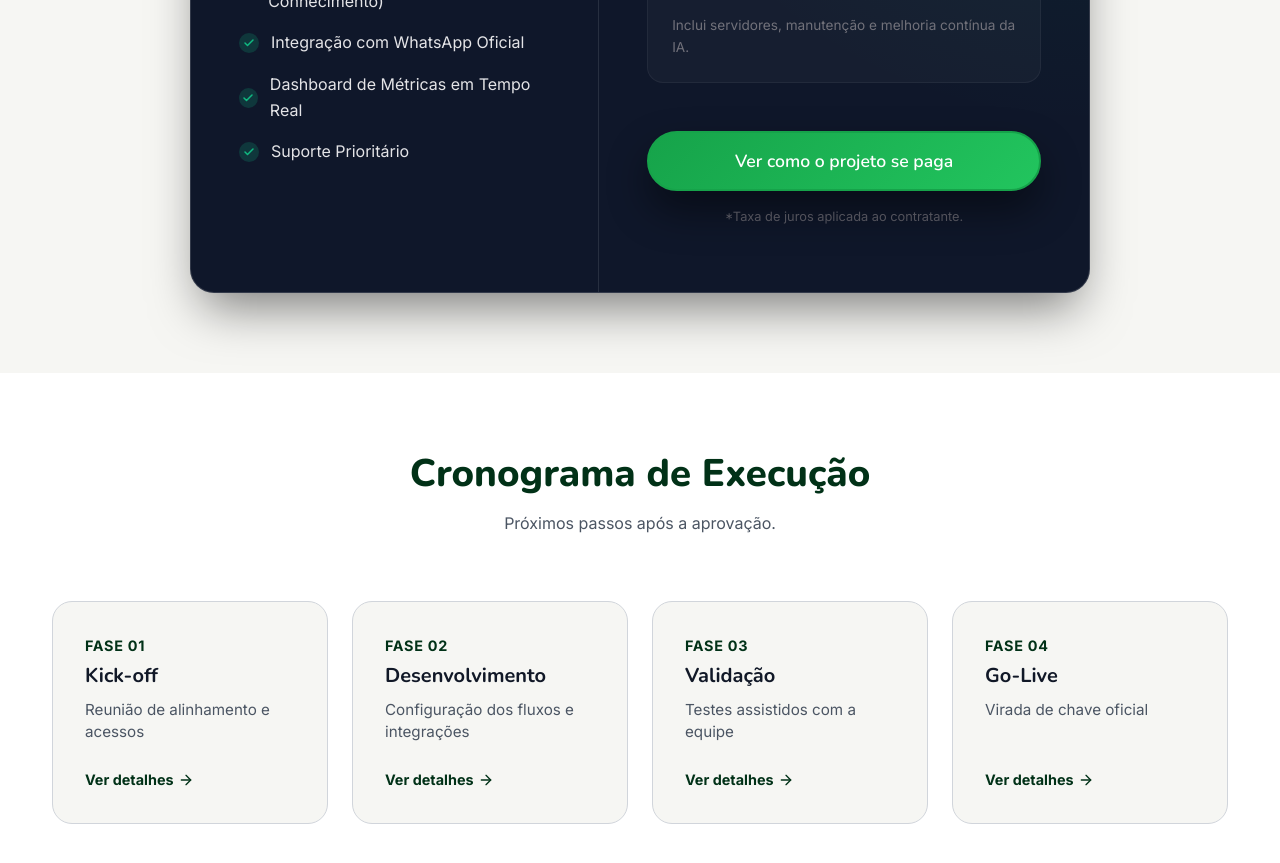
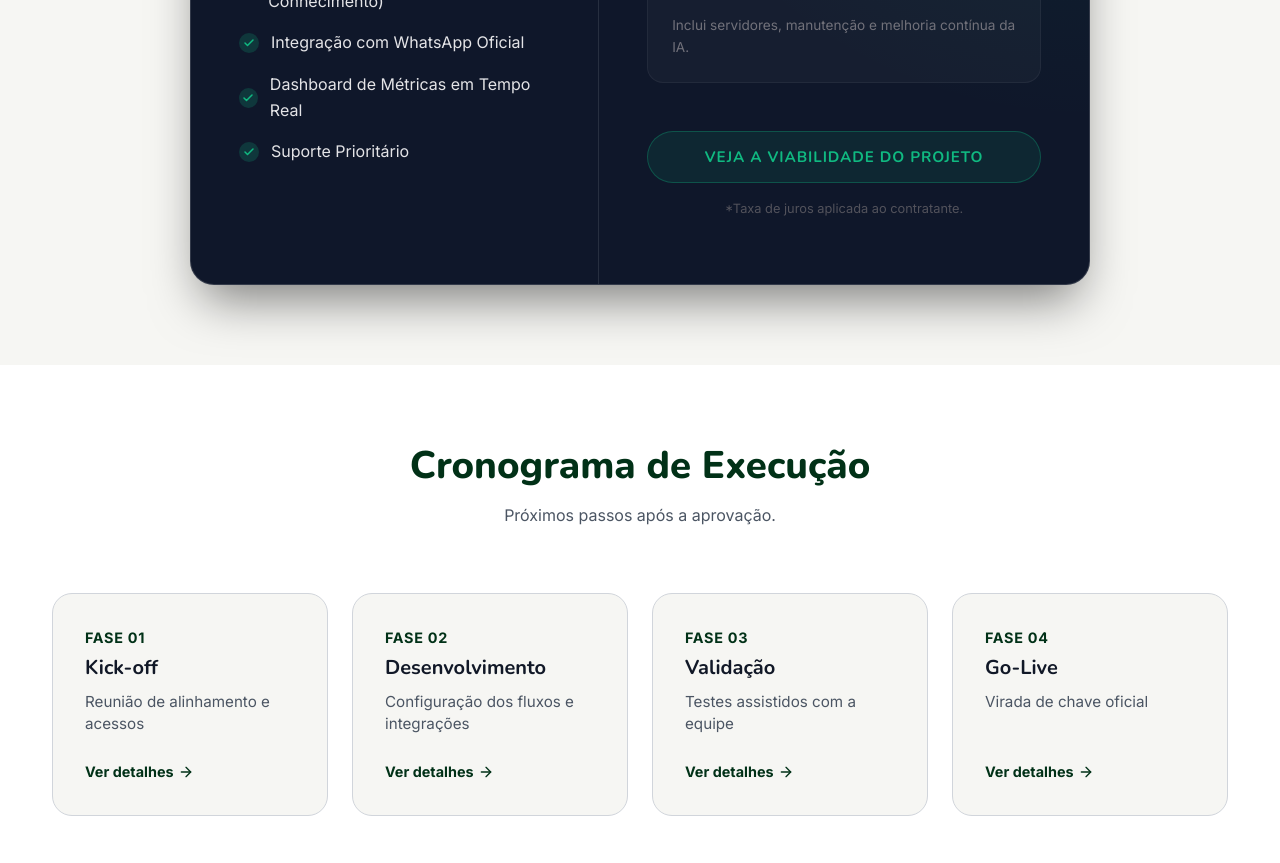
Before and after one commit to mateusolintof/SPA_Proposta_Comercial, a React (Vite) app: page / in a window 1280 px wide. Shown: the part 5240-6103 px from the top of the page. Built offline with nearby package versions, Linux system fonts and the light colour scheme.

Commit message:
Refina botão e texto de viabilidade na seção de investimento

```diff
--- a/src/components/Investment.jsx
+++ b/src/components/Investment.jsx
@@ -126,21 +126,24 @@ const Investment = () => {
                             </div>
 
                             <button
-                                className="btn btn-primary"
+                                className="btn"
                                 style={{
                                     width: '100%',
                                     justifyContent: 'center',
-                                    height: '3.75rem',
-                                    fontSize: '1.1rem',
-                                    fontWeight: 600,
+                                    height: '3.25rem',
+                                    fontSize: '0.95rem',
+                                    fontWeight: 700,
                                     borderRadius: '999px',
-                                    boxShadow: '0 20px 40px rgba(0, 0, 0, 0.45)',
-                                    background: 'linear-gradient(135deg, #16a34a, #22c55e)',
-                                    borderColor: '#16a34a'
+                                    background: 'rgba(16, 185, 129, 0.1)',
+                                    color: '#10b981',
+                                    border: '1px solid rgba(16, 185, 129, 0.3)',
+                                    boxShadow: 'none',
+                                    textTransform: 'uppercase',
+                                    letterSpacing: '0.06em'
                                 }}
                                 onClick={() => setShowViability((prev) => !prev)}
                             >
-                                Ver como o projeto se paga
+                                Veja a Viabilidade do Projeto
                             </button>
                             {showViability && (
                                 <div
```
